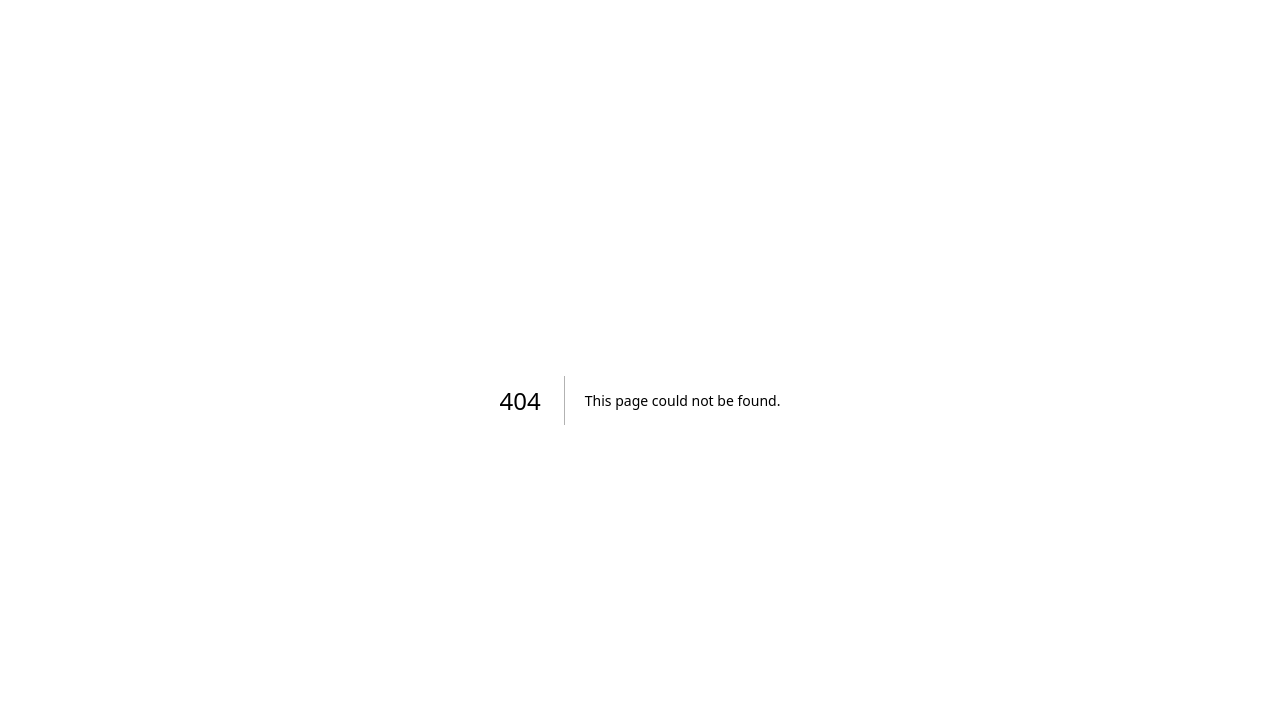
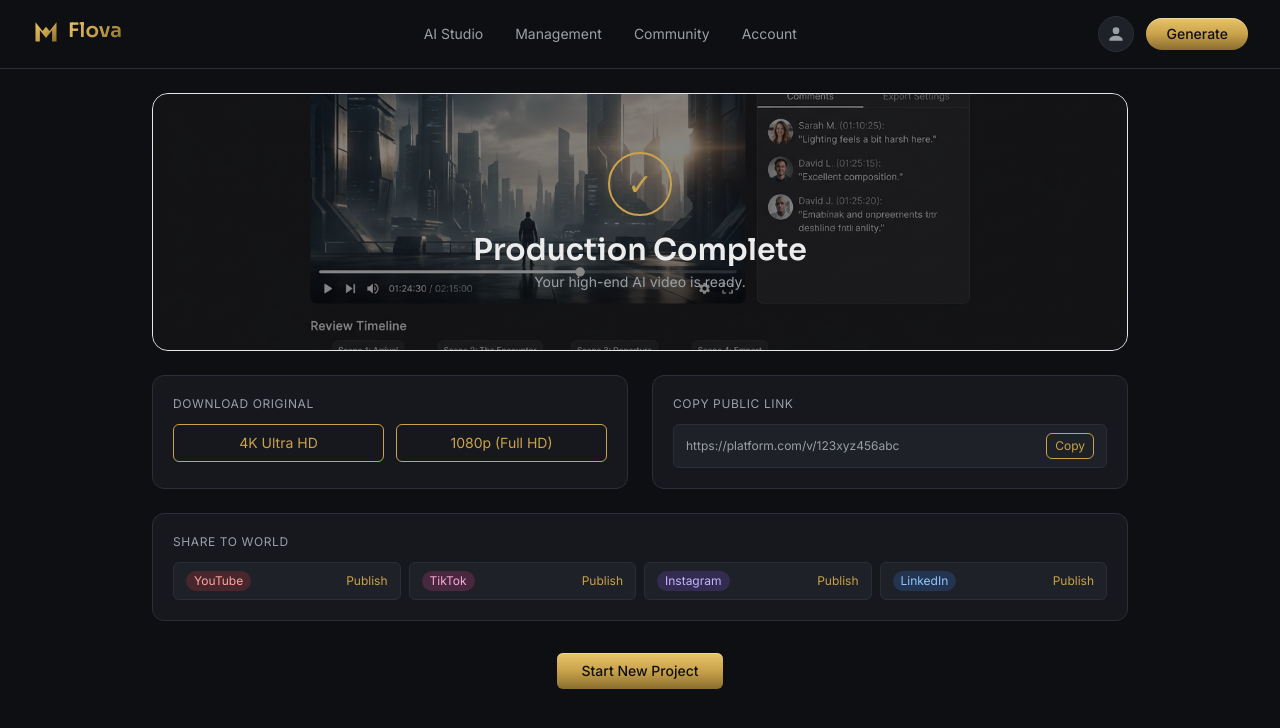
Before and after one commit to zxgtor/Flova, a Next.js app in the folder apps/web/: page /export/success/1 in a window 1280 px wide. Before the commit this address had no page. Shown: the top 728 px of the page. Built offline with nearby package versions, Linux system fonts and the light colour scheme.

Commit message:
feat(web): Group F export (review + publish success)

```diff
--- /dev/null
+++ b/apps/web/app/export/review/[id]/page.tsx
@@ -0,0 +1,89 @@
+import Image from "next/image";
+import { HomeNav } from "@/components/home/HomeNav";
+
+const COMMENTS = [
+  { user: "Sarah M.", time: "10:14 AM", text: "Lighting feels a tad harsh here." },
+  { user: "Dave L.", time: "10:30 AM", text: "Excellent composition!" },
+  { user: "Aliyah R.", time: "10:55 AM", text: "Consider adding more punch around the climax." },
+];
+
+const TIMELINE = ["Scene 1: Arrival", "Scene 2: The Discovery", "Scene 3: The Sequence", "Scene 4: The Departure"];
+
+type Props = { params: Promise<{ id: string }> };
+
+export default async function ReviewExportPage({ params }: Props) {
+  await params;
+  return (
+    <>
+      <HomeNav />
+      <main className="mx-auto max-w-6xl p-6">
+        <header className="mb-6 text-center">
+          <h1 className="font-display text-3xl font-semibold">Final Movie Review &amp; Export</h1>
+          <p className="mt-1 text-sm text-muted">Project: The Silent Horizon</p>
+        </header>
+        <div className="grid gap-6 lg:grid-cols-[2fr_1fr]">
+          <div className="relative aspect-video overflow-hidden rounded-xl border border-border">
+            <Image
+              src="/mockups/hero-bg.png"
+              alt=""
+              fill
+              sizes="66vw"
+              className="object-cover"
+            />
+            <div className="absolute inset-x-0 bottom-0 flex items-center gap-3 bg-bg/80 p-2 text-xs text-muted">
+              <button type="button" aria-label="Play">▶</button>
+              <span>00:14:30 / 00:16:50</span>
+            </div>
+          </div>
+          <aside className="rounded-xl border border-border bg-surface p-4">
+            <div className="mb-3 flex items-center justify-between">
+              <h2 className="text-xs uppercase tracking-wider text-muted">Review &amp; Feedback</h2>
+              <button type="button" className="text-xs text-gold hover:underline">
+                Export Settings
+              </button>
+            </div>
+            <ul className="space-y-3" data-testid="review-comments">
+              {COMMENTS.map((c, i) => (
+                <li key={i} className="rounded-md border border-border bg-surface-2 p-3 text-xs">
+                  <div className="flex items-center justify-between text-[10px] text-muted">
+                    <span>{c.user}</span>
+                    <span>{c.time}</span>
+                  </div>
+                  <p className="mt-1 text-text">{c.text}</p>
+                </li>
+              ))}
+            </ul>
+          </aside>
+        </div>
+        <section className="mt-8">
+          <h2 className="mb-3 text-xs uppercase tracking-wider text-muted">Review Timeline</h2>
+          <div className="grid gap-3 sm:grid-cols-4">
+            {TIMELINE.map((t) => (
+              <div
+                key={t}
+                data-testid="timeline-item"
+                className="rounded-md border border-border bg-surface p-3 text-xs text-text"
+              >
+                {t}
+              </div>
+            ))}
+          </div>
+        </section>
+        <div className="mt-8 flex justify-end gap-3">
+          <button
+            type="button"
+            className="rounded-md border border-border px-5 py-2 text-sm text-muted hover:border-gold hover:text-gold"
+          >
+            Edit in Timeline
+          </button>
+          <button
+            type="button"
+            className="rounded-md bg-gradient-to-b from-gold-bright via-gold to-gold-deep px-5 py-2 text-sm font-medium text-bg shadow-[inset_0_1px_0_rgba(255,255,255,0.35)]"
+          >
+            Final Export &amp; Publish
+          </button>
+        </div>
+      </main>
+    </>
+  );
+}
--- /dev/null
+++ b/apps/web/app/export/success/[id]/page.tsx
@@ -0,0 +1,101 @@
+import Image from "next/image";
+import Link from "next/link";
+import { HomeNav } from "@/components/home/HomeNav";
+
+const SOCIALS = [
+  { label: "YouTube", color: "bg-red-500/20 text-red-300" },
+  { label: "TikTok", color: "bg-pink-500/20 text-pink-300" },
+  { label: "Instagram", color: "bg-violet-500/20 text-violet-300" },
+  { label: "LinkedIn", color: "bg-blue-500/20 text-blue-300" },
+];
+
+const FORMATS = ["4K Ultra HD", "1080p (Full HD)"];
+
+type Props = { params: Promise<{ id: string }> };
+
+export default async function PublishSuccessPage({ params }: Props) {
+  await params;
+  return (
+    <>
+      <HomeNav />
+      <main className="mx-auto max-w-5xl p-6">
+        <section className="relative overflow-hidden rounded-2xl border border-gold/50">
+          <div className="relative h-64">
+            <Image
+              src="/mockups/showcase-5.png"
+              alt=""
+              fill
+              sizes="100vw"
+              className="object-cover opacity-50"
+            />
+            <div className="absolute inset-0 flex flex-col items-center justify-center bg-bg/40 text-center">
+              <div className="flex h-16 w-16 items-center justify-center rounded-full border-2 border-gold text-3xl text-gold">
+                ✓
+              </div>
+              <h1 className="mt-4 font-display text-3xl font-semibold">Production Complete</h1>
+              <p className="mt-1 text-sm text-muted">Your high-end AI video is ready.</p>
+            </div>
+          </div>
+        </section>
+        <div className="mt-6 grid gap-6 md:grid-cols-2">
+          <section className="rounded-xl border border-border bg-surface p-5">
+            <h2 className="mb-3 text-xs uppercase tracking-wider text-muted">Download Original</h2>
+            <div className="flex gap-3">
+              {FORMATS.map((f) => (
+                <button
+                  key={f}
+                  type="button"
+                  data-testid="download-format"
+                  className="flex-1 rounded-md border border-gold px-3 py-2 text-sm text-gold hover:bg-gold/10"
+                >
+                  {f}
+                </button>
+              ))}
+            </div>
+          </section>
+          <section className="rounded-xl border border-border bg-surface p-5">
+            <h2 className="mb-3 text-xs uppercase tracking-wider text-muted">Copy Public Link</h2>
+            <div className="flex items-center gap-2 rounded-md border border-border bg-surface-2 px-3 py-2 text-xs">
+              <span className="flex-1 truncate text-muted">https://platform.com/v/123xyz456abc</span>
+              <button
+                type="button"
+                className="rounded-md border border-gold px-2 py-1 text-gold hover:bg-gold/10"
+              >
+                Copy
+              </button>
+            </div>
+          </section>
+        </div>
+        <section className="mt-6 rounded-xl border border-border bg-surface p-5">
+          <h2 className="mb-3 text-xs uppercase tracking-wider text-muted">Share to World</h2>
+          <div className="grid gap-2 sm:grid-cols-4">
+            {SOCIALS.map((s) => (
+              <div
+                key={s.label}
+                data-testid="share-target"
+                className="flex items-center justify-between rounded-md border border-border bg-surface-2 px-3 py-2 text-sm"
+              >
+                <span className={"rounded-full px-2 py-0.5 text-xs " + s.color}>{s.label}</span>
+                <button
+                  type="button"
+                  className="text-xs text-gold hover:underline"
+                  aria-label={`Publish to ${s.label}`}
+                >
+                  Publish
+                </button>
+              </div>
+            ))}
+          </div>
+        </section>
+        <div className="mt-8 flex justify-center">
+          <Link
+            href="/home"
+            className="rounded-md bg-gradient-to-b from-gold-bright via-gold to-gold-deep px-6 py-2 text-sm font-medium text-bg shadow-[inset_0_1px_0_rgba(255,255,255,0.35)]"
+          >
+            Start New Project
+          </Link>
+        </div>
+      </main>
+    </>
+  );
+}
```
Also changed, not shown: 2 other files (tests, documents, lock files or other folders).
